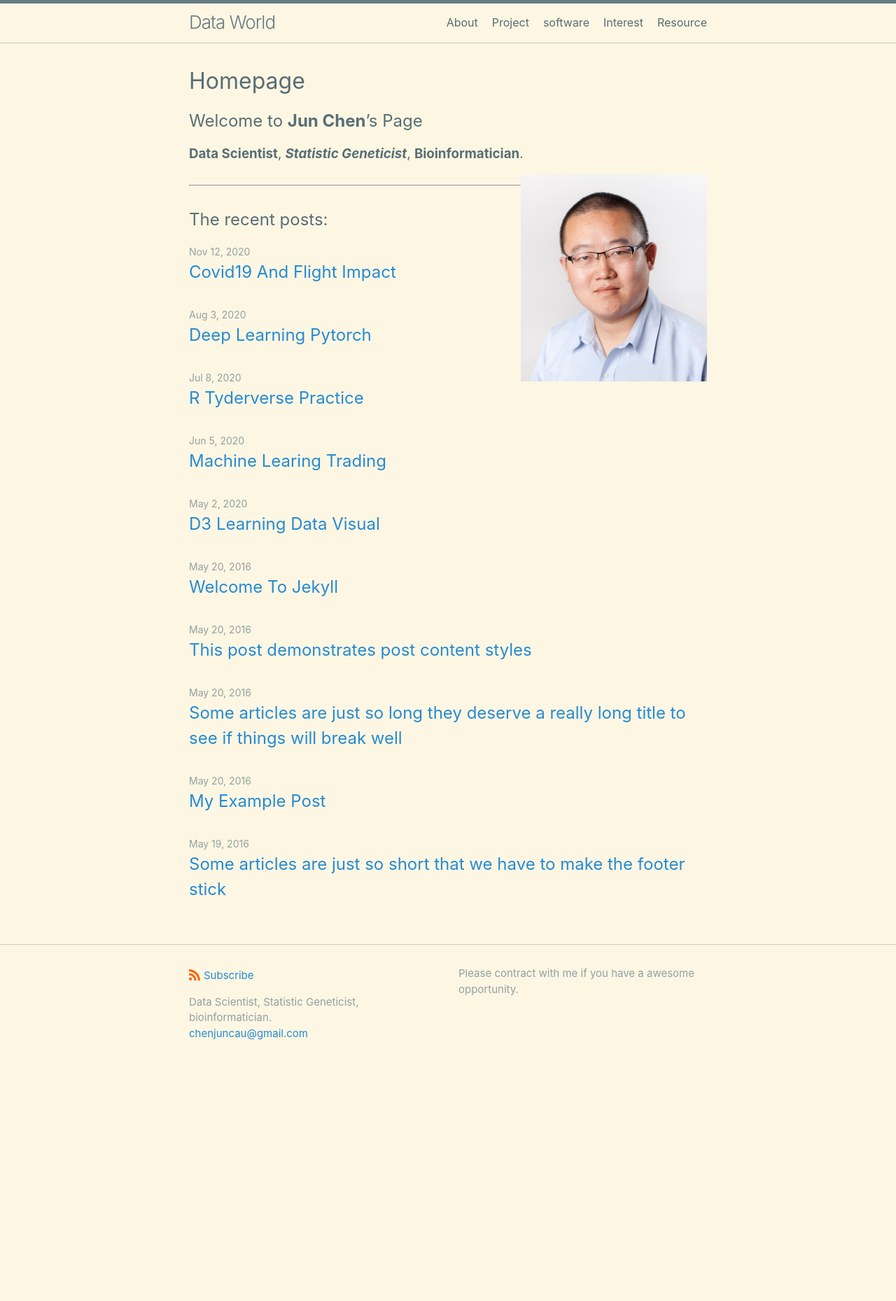
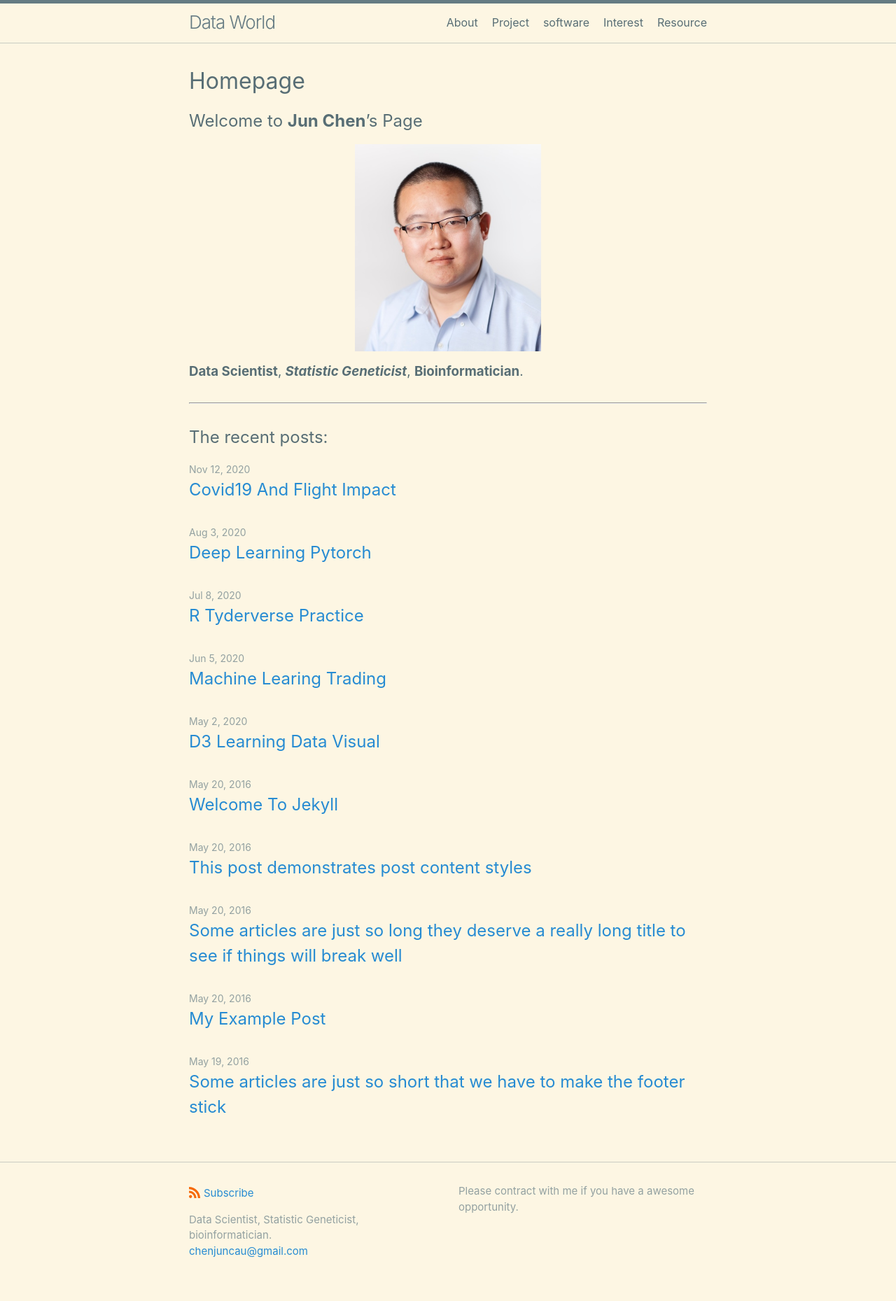
Before and after one commit to chenjunonly/home, a Jekyll site: the page built from index.md, in a window 1280 px wide. Shown: the whole page at 70% size. Built offline with Jekyll 4.4.1, drawn with Linux system fonts in a browser that asks for light colours; before the commit the page ends 1548 px from its top, so only the background shows below that.

Commit message:
Update index.md

```diff
--- a/index.md
+++ b/index.md
@@ -5,7 +5,7 @@
 # To change the home page layout, edit the _layouts/home.html file.
 # See: https://jekyllrb.com/docs/themes/#overriding-theme-defaults
 # https://simplpost.com/markdown.html  ![Image](image/Jun_Chen_photo.jpg)
-# <img align="right" width="100" height="100" src="http://www.fillmurray.com/100/100">
+# <img align="right" width="266" height="296" src="image/Jun_Chen_photo.jpg">
 #<p align="center">
 #  <img width="266" height="296" src="image/Jun_Chen_photo.jpg">
 #</p>
@@ -14,9 +14,10 @@ title: Homepage
 ---
 
 ## Welcome to **Jun Chen**'s Page
-
+<p align="center">
+  <img width="266" height="296" src="image/Jun_Chen_photo.jpg">
+</p>
 ### **Data Scientist**, ***Statistic Geneticist***, **Bioinformatician**.
-<img align="right" width="266" height="296" src="image/Jun_Chen_photo.jpg">
 
 
 *****
```
